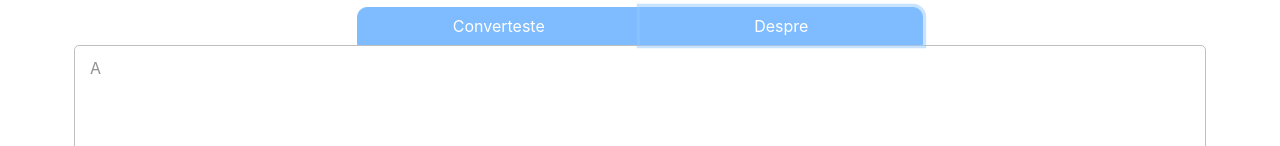
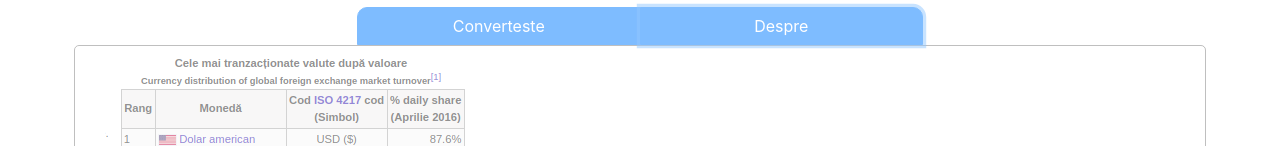
Before and after one commit to bmircea/cconv, a plain HTML site: page index.html in a window 1280 px wide. Both pictures are taken after a click on the button "Despre". Shown: the part 323-469 px from the top of the page. Drawn offline with Linux system fonts and the light colour scheme.

Commit message:
Added new table img

```diff
--- a/index.html
+++ b/index.html
@@ -140,7 +140,7 @@
   				</table>
 				</div>
 				<div id="contentB" class="content d-none">
-					A
+					<div class="container-fluid" id="table"><img src="imagini/tabel.png"></div>
 				</div>
 			</div>
 
--- a/style.css
+++ b/style.css
@@ -119,3 +119,7 @@ p{
 	width: 10% !important;
 
 }
+
+#table{
+
+}
```
Also changed, not shown: imagini/tabel.png (added).
